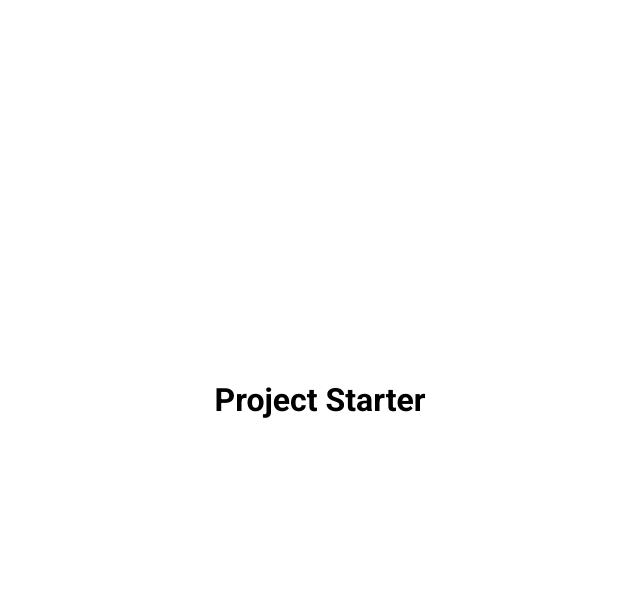
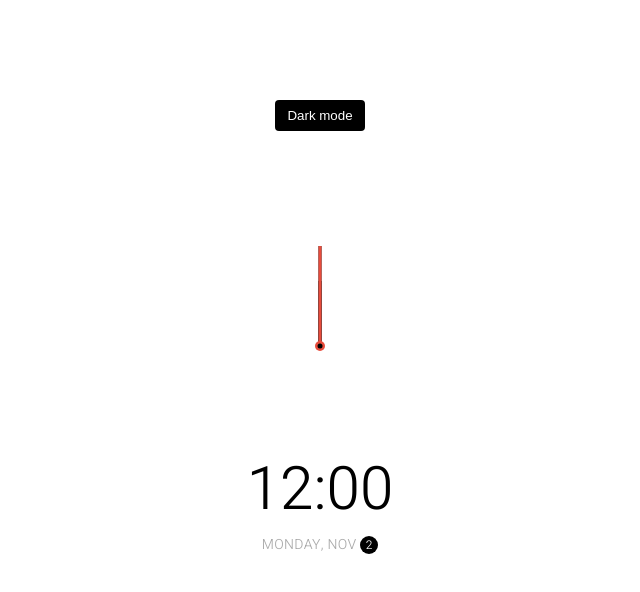
Before and after one commit to nia-ja/Theme-Clock, a plain HTML site: page index.html in a window 1280 px wide. Shown: the whole page, without its empty margins (320-960 px from the left). Drawn offline with Linux system fonts and the light colour scheme.

Commit message:
UI finished

```diff
--- a/index.html
+++ b/index.html
@@ -4,10 +4,23 @@
     <meta charset="UTF-8" />
     <meta name="viewport" content="width=device-width, initial-scale=1.0" />
     <link rel="stylesheet" href="style.css" />
-    <title>My Project</title>
+    <title>Theme Clock</title>
   </head>
   <body>
-    <h1>Project Starter</h1>
+    <button class="toggle">Dark mode</button>
+
+    <div class="clock-container">
+      <div class="clock">
+        <div class="needle hour"></div>
+        <div class="needle minute"></div>
+        <div class="needle second"></div>
+        <div class="center-point"></div>
+      </div>
+
+      <div class="time">12:00</div>
+      <div class="date">Monday, Nov <span class="circle">2</span></div>
+    </div>
+
     <script src="script.js"></script>
   </body>
 </html>
--- a/style.css
+++ b/style.css
@@ -1,16 +1,136 @@
-@import url('https://fonts.googleapis.com/css2?family=Roboto:wght@400;700&display=swap');
+@import url('https://fonts.googleapis.com/css?family=Heebo:300&display=swap');
 
 * {
   box-sizing: border-box;
 }
 
+:root {
+  --primary-color: #000;
+  --secondary-color: #fff;
+}
+
+html {
+  transition: all .5s ease-in;
+}
+
+html.dark {
+  --primary-color: #fff;
+  --secondary-color: #333;
+}
+
+html.dark {
+  background-color: #111;
+  color: var(--primary-color);
+}
+
 body {
-  font-family: 'Roboto', sans-serif;
+  font-family: 'Heebo', sans-serif;
   display: flex;
-  flex-direction: column;
   align-items: center;
   justify-content: center;
   height: 100vh;
   overflow: hidden;
   margin: 0;
 }
+
+.toggle {
+  cursor: pointer;
+  background-color: var(--primary-color);
+  color: var(--secondary-color);
+  border: 0;
+  border-radius: 4px;
+  padding: 8px 12px;
+  position: absolute;
+  top: 100px;
+}
+
+.toggle:focus {
+  outline: none;
+}
+
+.clock-container {
+  display: flex;
+  flex-direction: column;
+  justify-content: space-between;
+  align-items: center;
+}
+
+.clock {
+  position: relative;
+  width: 200px;
+  height: 200px;
+}
+
+.needle {
+  background-color: var(--primary-color);
+  position: absolute;
+  top: 50%;
+  left: 50%;
+  height: 65px;
+  width: 3px;
+  transform-origin: bottom center;
+  transition: all 0.5s ease-in;
+}
+
+.needle.hour {
+  transform: translate(-50%, -100%) rotate(0deg);
+}
+
+.needle.minute {
+  transform: translate(-50%, -100%) rotate(0deg);
+  height: 100px;
+}
+
+.needle.second {
+  transform: translate(-50%, -100%) rotate(0deg);
+  height: 100px;
+  background-color: #e74c3c;
+}
+
+.center-point {
+  background-color: #e74c3c;
+  width: 10px;
+  height: 10px;
+  position: absolute;
+  top: 50%;
+  left: 50%;
+  transform: translate(-50%, -50%);
+  border-radius: 50%;
+}
+
+.center-point::after {
+  content: "";
+  background-color: var(--primary-color);
+  width: 5px;
+  height: 5px;
+  position: absolute;
+  top: 50%;
+  left: 50%;
+  transform: translate(-50%, -50%);
+  border-radius: 50%;
+}
+
+.time {
+  font-size: 60px;
+}
+
+.date {
+  color: #aaa;
+  font-size: 14px;
+  letter-spacing: .3px;
+  text-transform: uppercase;
+}
+
+.date .circle {
+  background-color: var(--primary-color);
+  color: var(--secondary-color);
+  border-radius: 50%;
+  height: 18px;
+  width: 18px;
+  display: inline-flex;
+  align-items: center;
+  justify-content: center;
+  line-height: 18px;
+  transition: all .5s ease-in;
+  font-size: 12px;
+}
```
